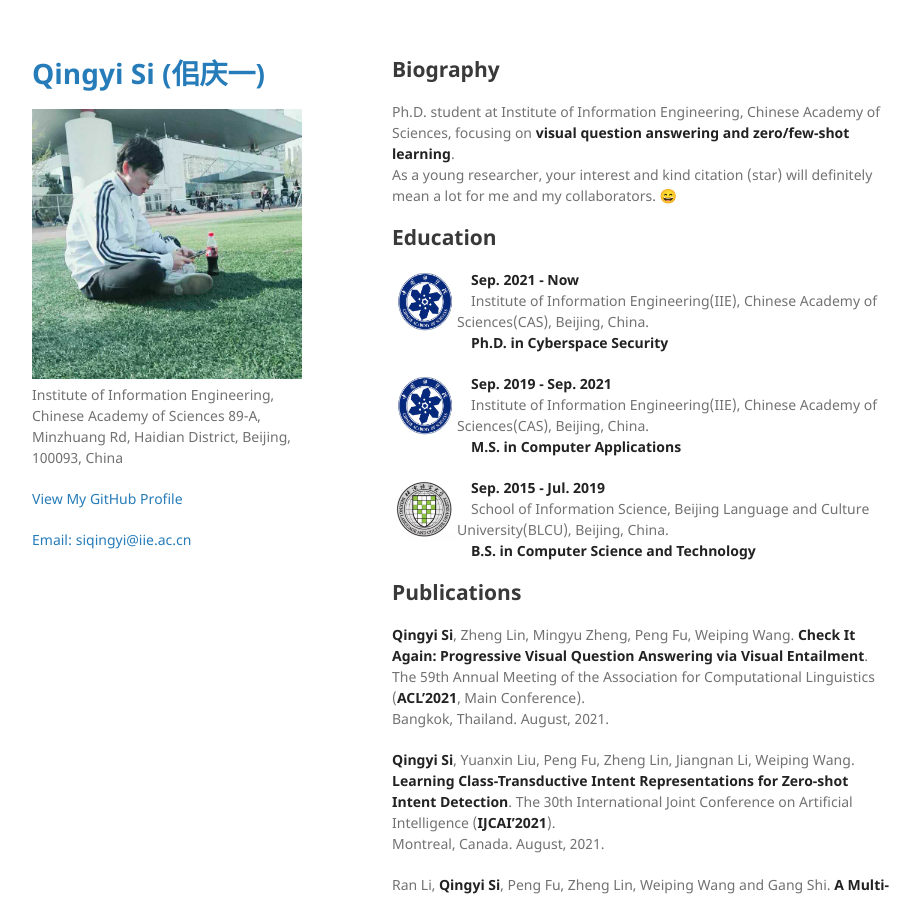
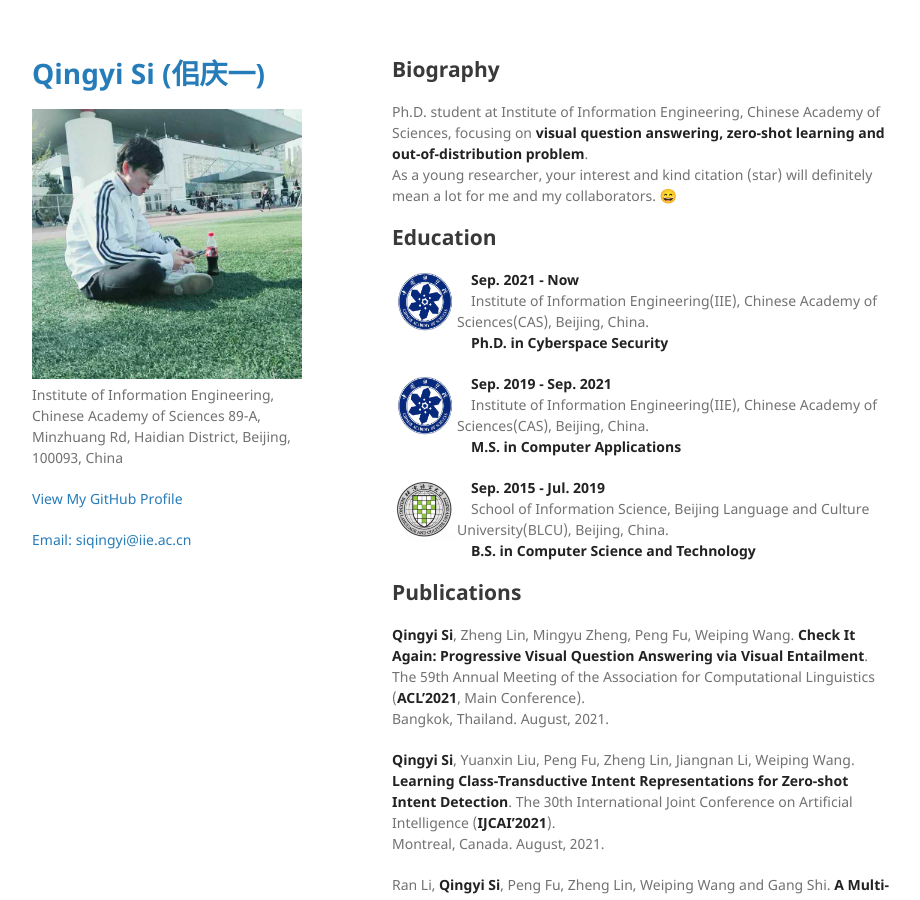
Before and after one commit to PhoebusSi/siqingyi, a Jekyll site: the page built from index.md, in a window 1280 px wide and 900 px high. Shown: the whole window, without its empty margins (178-1098 px from the left). Built offline with Jekyll 4.4.1, drawn with Linux system fonts in a browser that asks for light colours; our own code applies the rules of GitHub Pages for plain Markdown files.

Commit message:
Update index.md

```diff
--- a/index.md
+++ b/index.md
@@ -4,7 +4,7 @@ layout: default
 
 ## Biography
 
-Ph.D. student at Institute of Information Engineering, Chinese Academy of Sciences, focusing on **visual question answering and zero/few-shot learning**.
+Ph.D. student at Institute of Information Engineering, Chinese Academy of Sciences, focusing on **visual question answering, zero-shot learning and out-of-distribution problem**.
 As a young researcher, your interest and kind citation (star) will definitely mean a lot for me and my collaborators. 😄
 
 ## Education
```
